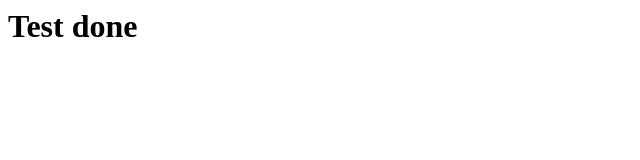
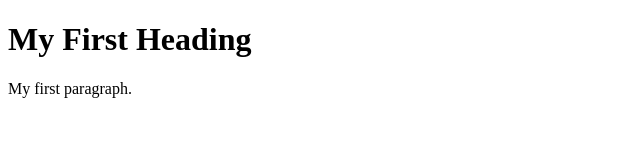
Before and after one commit to abhinavadepu502/abhinavadepu502.github.io, a plain HTML site: page index.html in a window 1280 px wide. Shown: the whole page, without its empty margins (0-640 px from the left). Drawn offline with Linux system fonts and the light colour scheme.

Commit message:
Update index.html

```diff
--- a/index.html
+++ b/index.html
@@ -1,5 +1,9 @@
+<!DOCTYPE html>
 <html>
-  <body>
-   <h1>Test done</h1>
-  </body>
-  </html>
+<body>
+
+<h1>My First Heading</h1>
+<p>My first paragraph.</p>
+
+</body>
+</html>
```
